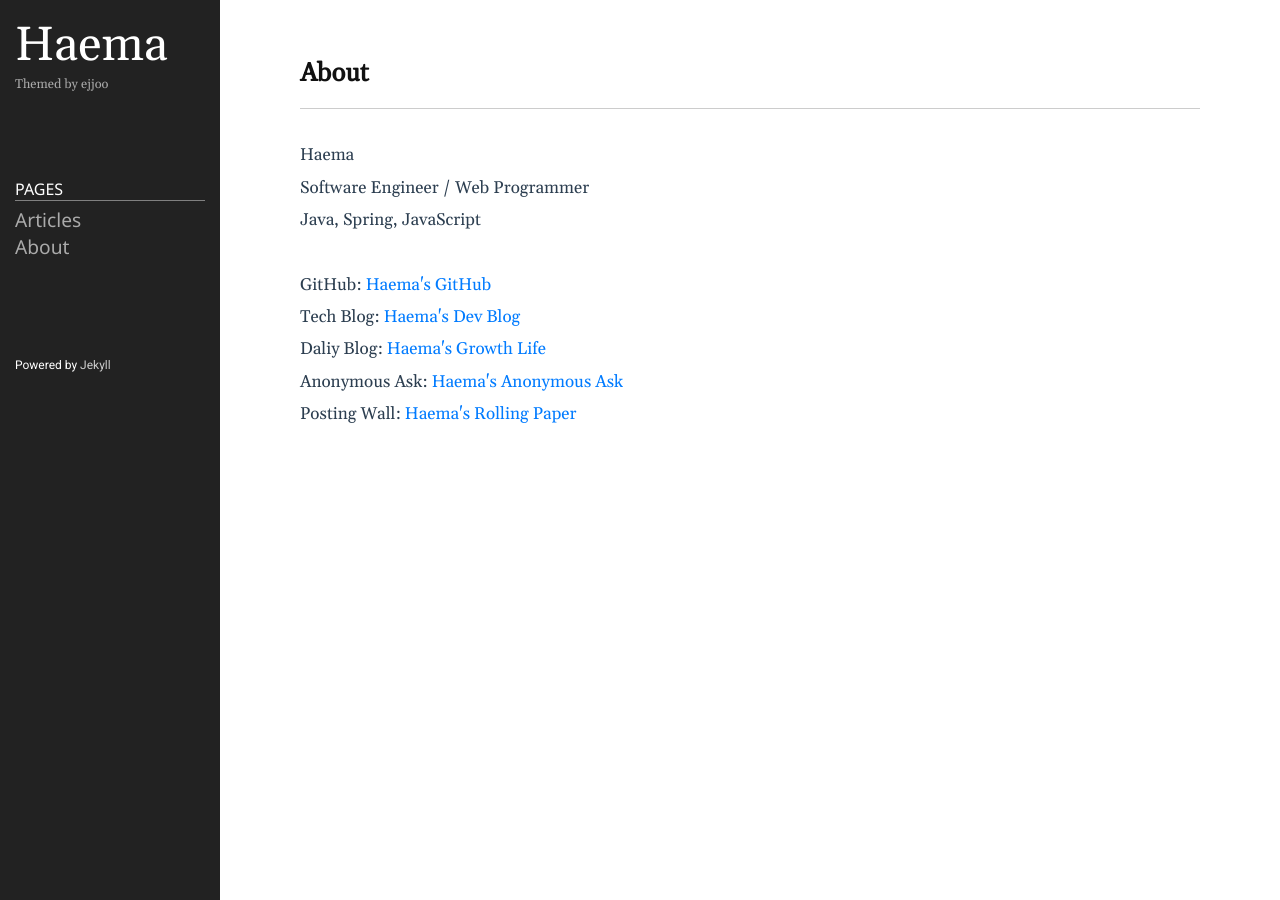
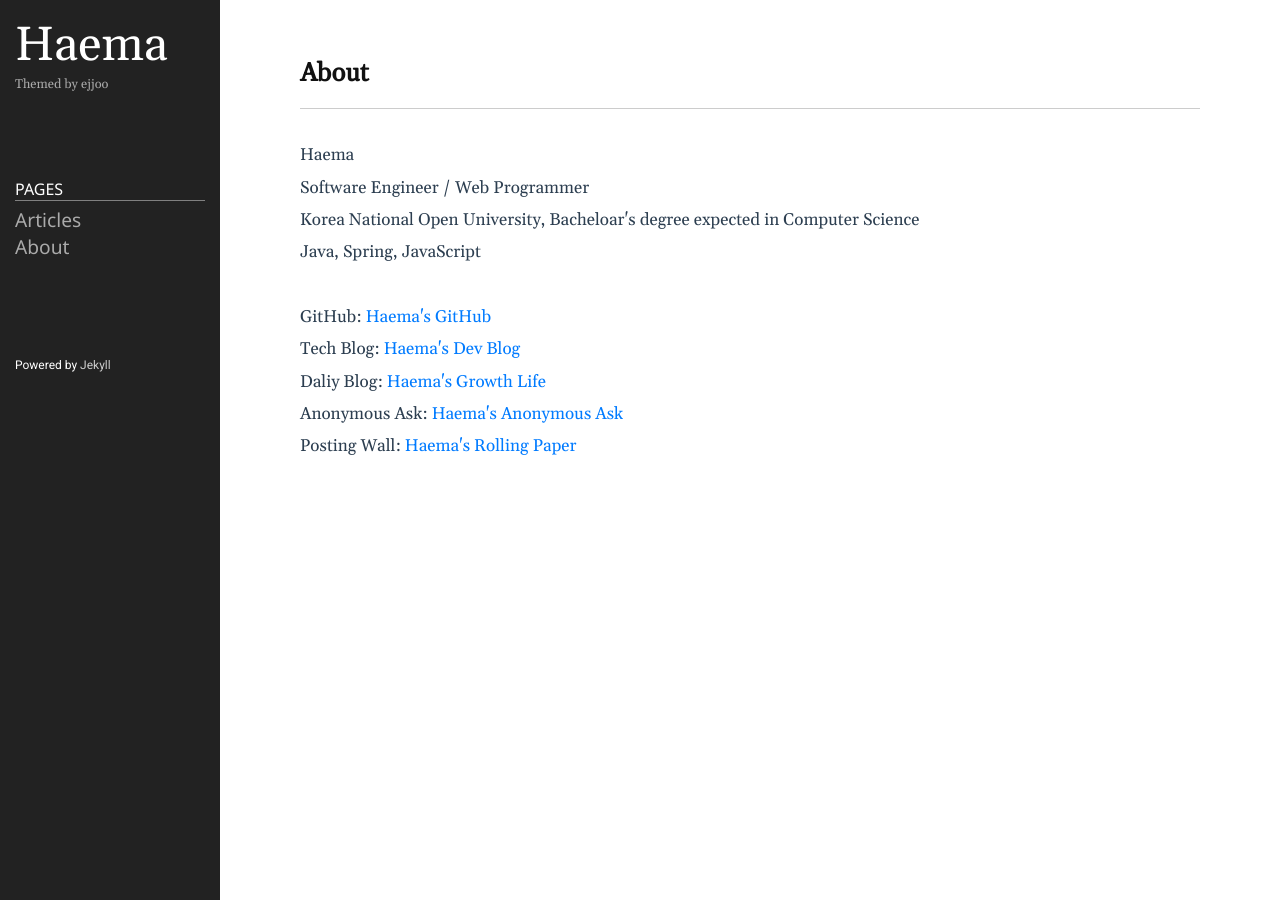
Before and after one commit to haema-dev/haema-dev.github.io, a Jekyll site: the page built from about.markdown, in a window 1280 px wide. Built offline with Jekyll 4.4.1, drawn with Linux system fonts in a browser that asks for light colours.

Commit message:
academic background add

```diff
--- a/about.markdown
+++ b/about.markdown
@@ -4,7 +4,12 @@ title: About
 permalink: /about/
 ---
 
-<p>Haema<br>Software Engineer / Web Programmer<br>Java, Spring, JavaScript<br></p><br>
+<p>Haema<br>
+    Software Engineer / Web Programmer<br>
+    Korea National Open University, Bacheloar's degree expected in Computer Science<br>
+    Java, Spring, JavaScript<br>
+</p>
+<br>
 
 <p>GitHub:
     <a href="https://github.com/haema-dev" target="_blank">Haema's GitHub</a>
```
